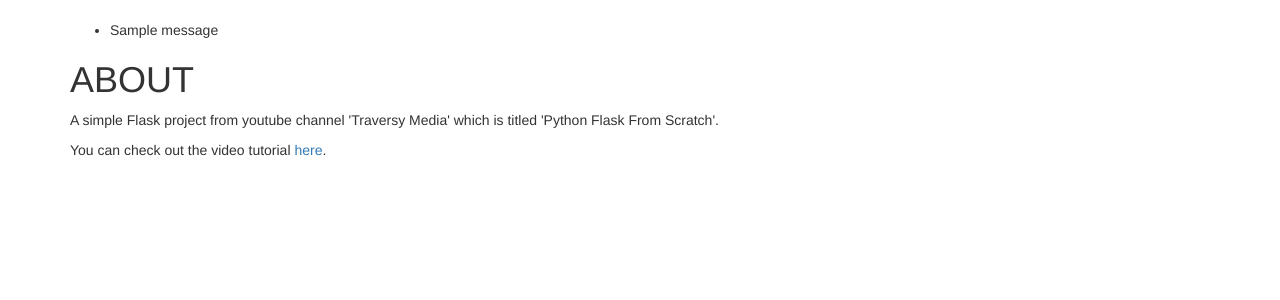
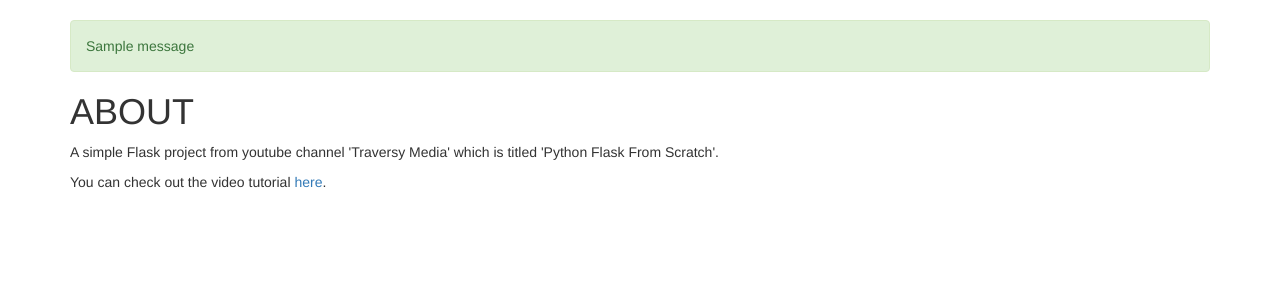
Before and after one commit to mndragos/Flask_Application_Tutorial, a Flask app: page /about in a window 1280 px wide. Shown: the part 52-352 px from the top of the page. Run offline with Flask 2, Linux system fonts and the light colour scheme; tables that the repository leaves empty hold one stand-in row (values such as "Sample post"); one stand-in notice (Sample message) is shown; some libraries are stand-ins or nearby versions.

Commit message:
changed to show alerts from ul to div container and set to use bootstrap alert class.

```diff
--- a/flask_application_tutorial/templates/includes/_messages.html
+++ b/flask_application_tutorial/templates/includes/_messages.html
@@ -1,9 +1,7 @@
 {% with messages = get_flashed_messages(with_categories=true) %}
   {% if messages %}
-    <ul class=flashes>
     {% for category, message in messages %}
-      <li class="{{ category }}">{{ message }}</li>
+      <div class="alert alert-{{ category }}">{{ message }}</div>
     {% endfor %}
-    </ul>
   {% endif %}
 {% endwith %}
```
